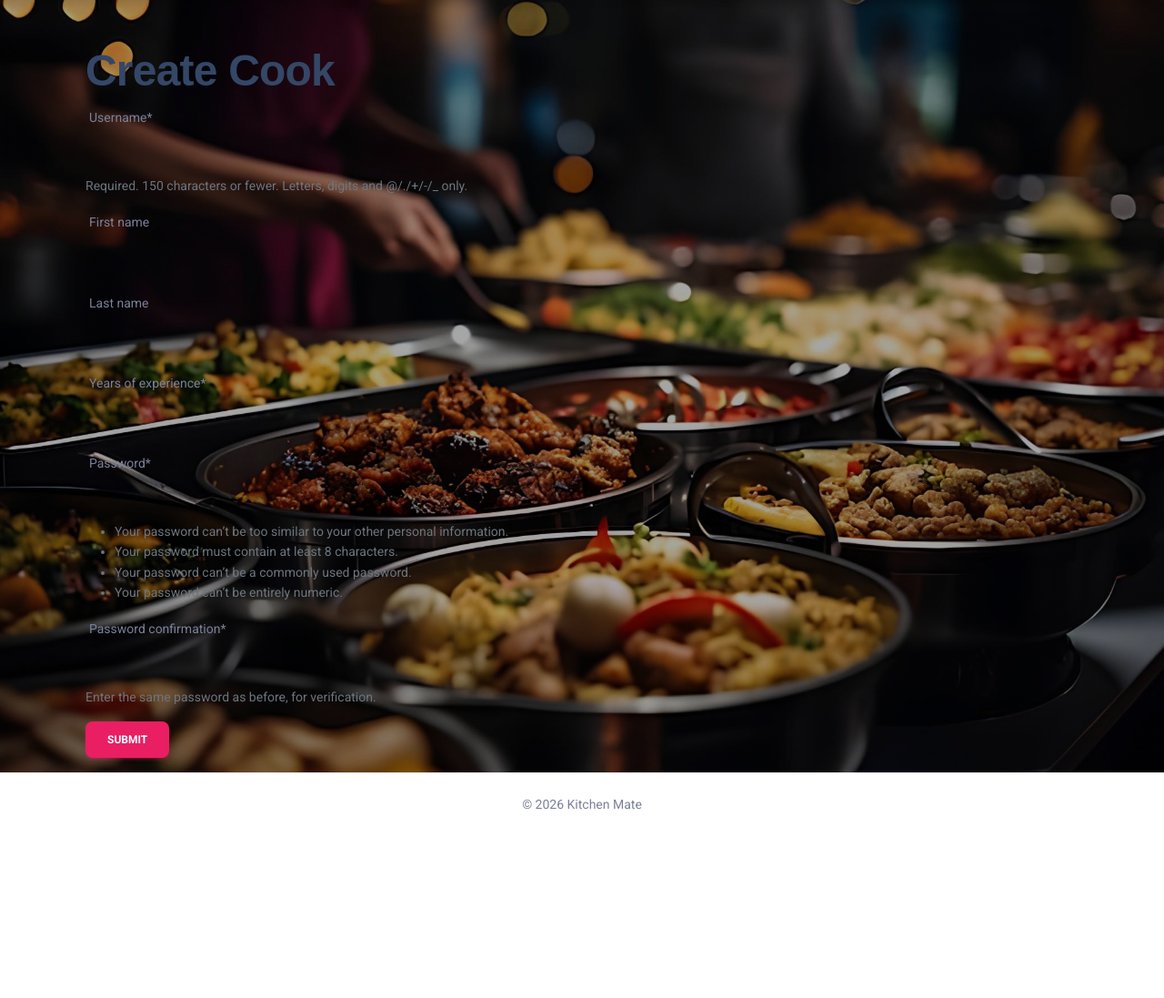
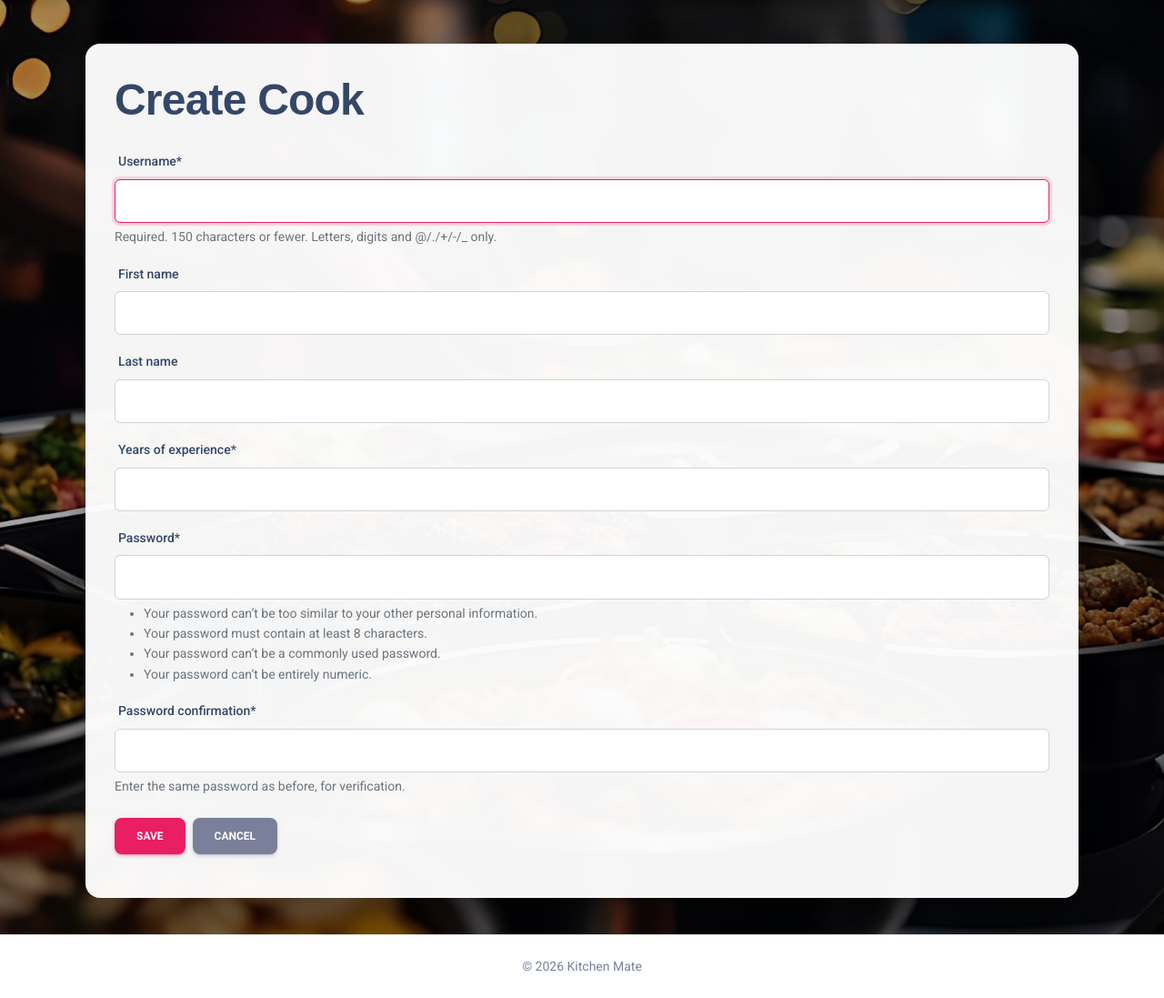
Before and after one commit to StrawHato/kitchen-mate, a Django app: page /kitchen/cooks/create/ in a window 1280 px wide. Shown: the part 54-1151 px from the top of the page at 91% size. Before the commit the page ends 944 px from the top, so only its background shows below. Run offline with Django 5.2, Linux system fonts and the light colour scheme; a user stored in the database is signed in; some libraries are stand-ins or nearby versions.

Commit message:
Style cook form and improve form input for better text spacing

```diff
--- a/static/css/custom.css
+++ b/static/css/custom.css
@@ -120,10 +120,15 @@
 .form-card input,
 .form-card textarea,
 .form-card select {
-    background-color: #fff !important;
-    border: 1px solid #ced4da !important;
-    border-radius: 6px;
-    color: #344767 !important;
+  background-color: #fff !important;
+  border: 1px solid #ced4da !important;
+  border-radius: 6px !important;
+
+  padding: 12px 14px !important;
+
+  color: #344767 !important;
+  font-size: 1rem;
+  line-height: 1.4;
 }
 
 .form-card input:focus,
--- a/templates/kitchen/cook_form.html
+++ b/templates/kitchen/cook_form.html
@@ -2,11 +2,29 @@
 {% load crispy_forms_filters %}
 
 {% block content %}
-  <h1>Create Cook</h1>
-  <form action="" method="post" novalidate>
-    {% csrf_token %}
-    {{ form|crispy }}
 
-    <input class="btn btn-primary" type="submit" value="Submit">
-  </form>
+  <div class="page-card form-card">
+
+    <h1 class="mb-4">
+      {{ object|yesno:"Update,Create" }} Cook
+    </h1>
+
+    <form method="post" novalidate>
+      {% csrf_token %}
+
+      {{ form|crispy }}
+
+      <div class="d-flex gap-2 mt-4">
+        <button type="submit" class="btn btn-primary">
+          Save
+        </button>
+
+        <a href="{% url 'kitchen:cook-list' %}" class="btn btn-secondary">
+          Cancel
+        </a>
+      </div>
+    </form>
+
+  </div>
+
 {% endblock %}
```
